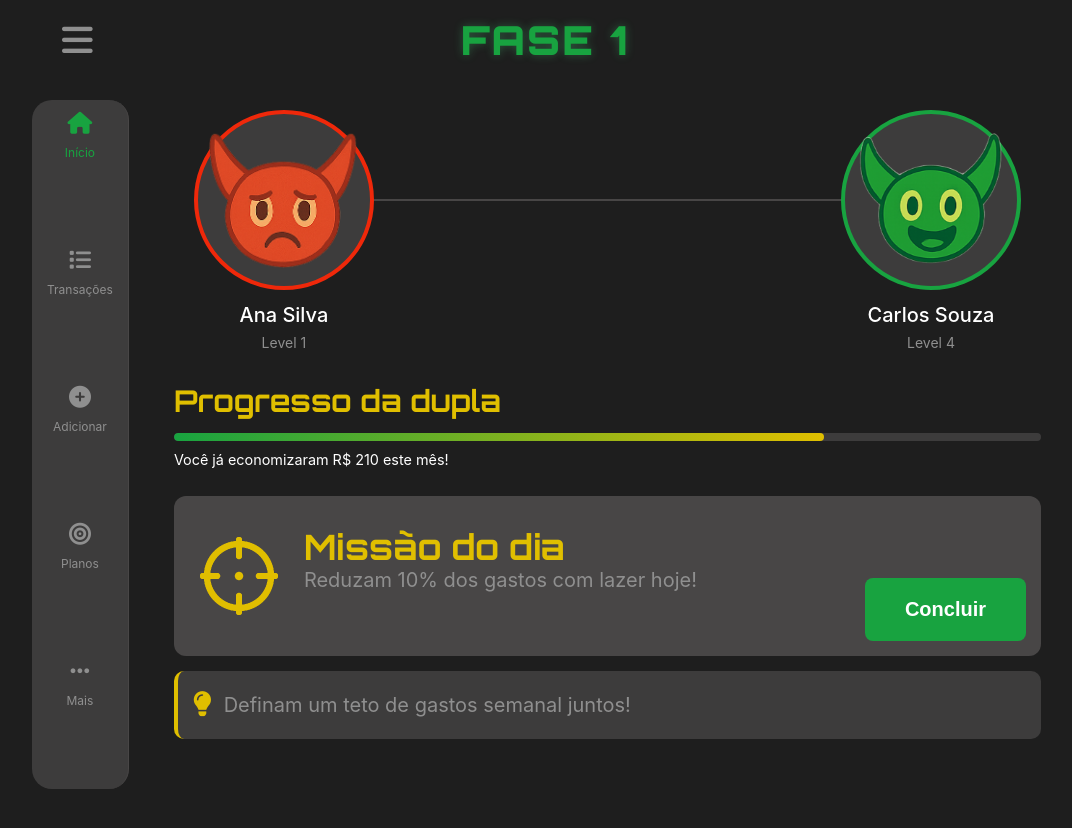
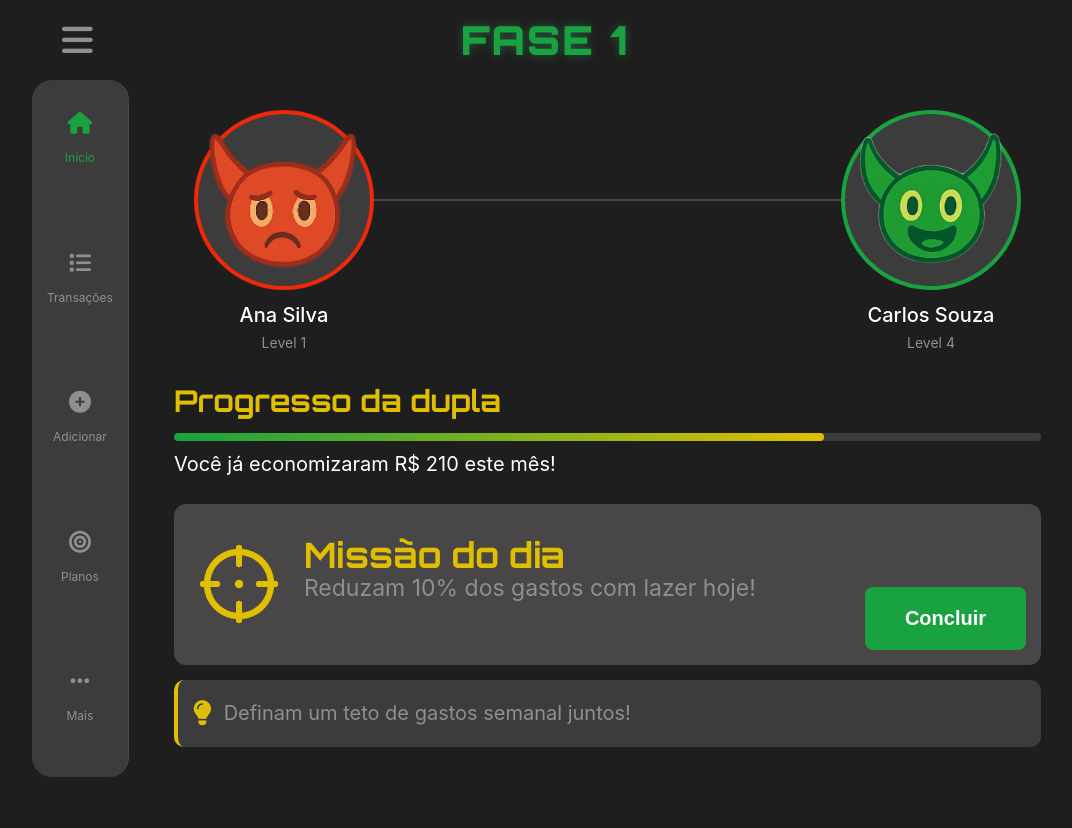
Before and after one commit to Caholive1ra/Projeto_Fintech, a plain HTML site: page Pages/index.html in a window 1280 px wide. Shown: the whole page, without its empty margins (96-1168 px from the left). Drawn offline with Linux system fonts and the light colour scheme.

Commit message:
ajustes finais

```diff
--- a/CSS/styles.css
+++ b/CSS/styles.css
@@ -161,7 +161,8 @@ body {
     background: linear-gradient(90deg, var(--accent-green) 0%, var(--accent-yellow) 100%);
     border-radius: 4px;
 }
-.progress-value { font-size: 0.9em;
+.progress-value {
+    font-size: 13px;
     margin-top: 8px;
     display: block;
 }
@@ -341,7 +342,7 @@ body {
     bottom: 30px;
     left: 40px;
     grid-area: text;
-    font-size: 20px;
+    font-size: 23px;
     color: var(--text-secondary);
     line-height: 1.4;
 }
@@ -379,27 +380,33 @@ body {
 }
 
   .bottom-nav {
-    position: static;
+    position: relative;
+    bottom: 20px;
     transform: none;
     left: auto;
     flex-direction: column;
     justify-content: center;
-    align-items: center;
+    align-items: flex-start;
     padding: 20px 10px;
-    gap: 20px;
+    gap: 25px;
     border-radius: 20px;
     border-top: none;
     border-right: 1px solid var(--border-color);
     grid-row: 2;
     grid-column: 1;
     max-width: none;
-  }
+    height: 100%;
+}
 
-  .nav-item {
+.nav-item {
+    position: relative;
+    bottom: -20px;
+    display: flex;
     flex-direction: column;
-    gap: 10px;
+    align-items: center;
+    gap: 15px;
     width: 100%;
-  }
+}
 
   .main-content {
     grid-column: 2;
@@ -412,6 +419,12 @@ body {
     font-size: 30px;
     color: var(--accent-yellow);
     margin-bottom: 10px;
+}
+
+.progress-value {
+    font-size: 20px;
+    margin-top: 8px;
+    display: block;
 }
 
   .profile-circle {
```
